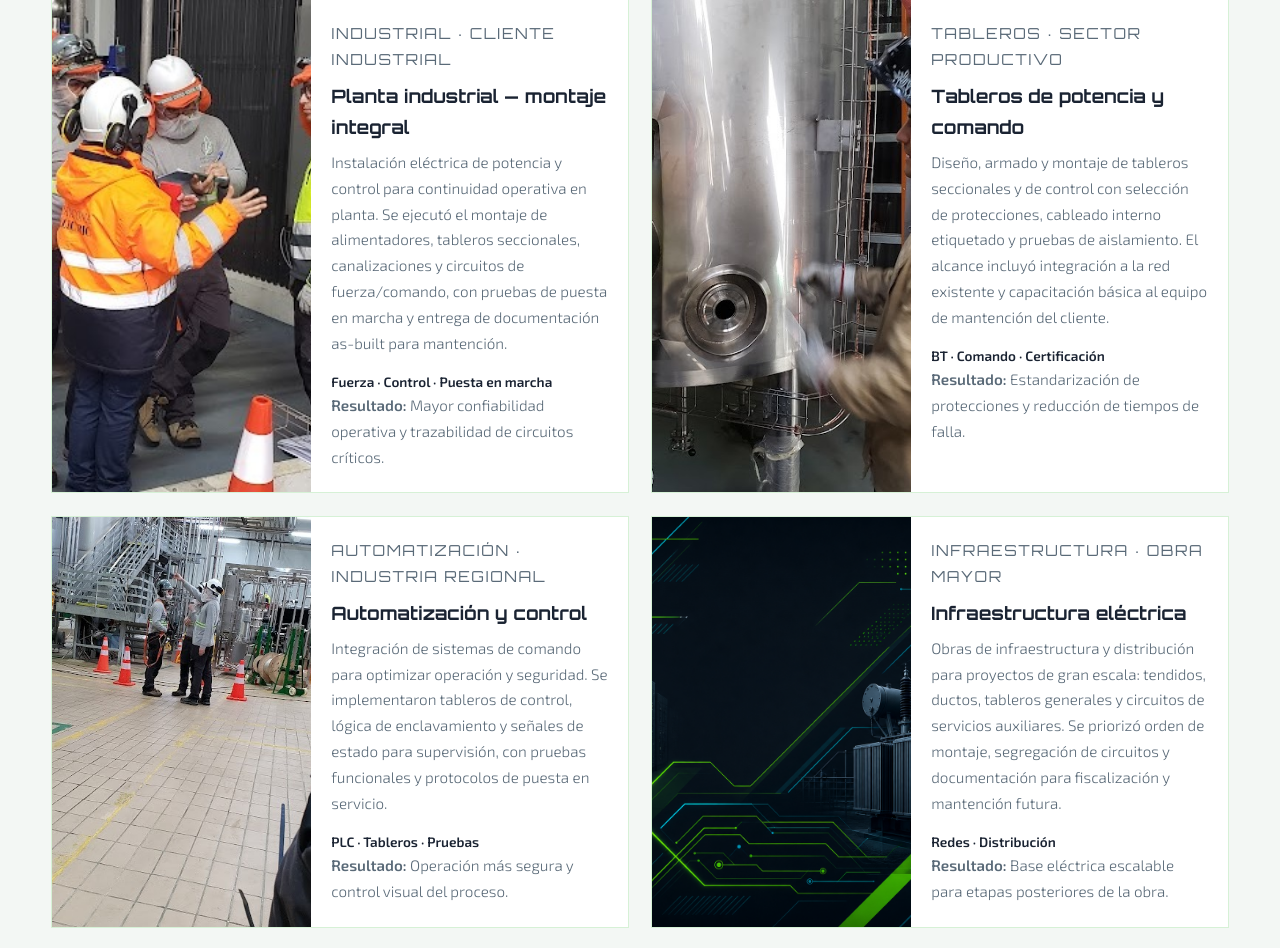
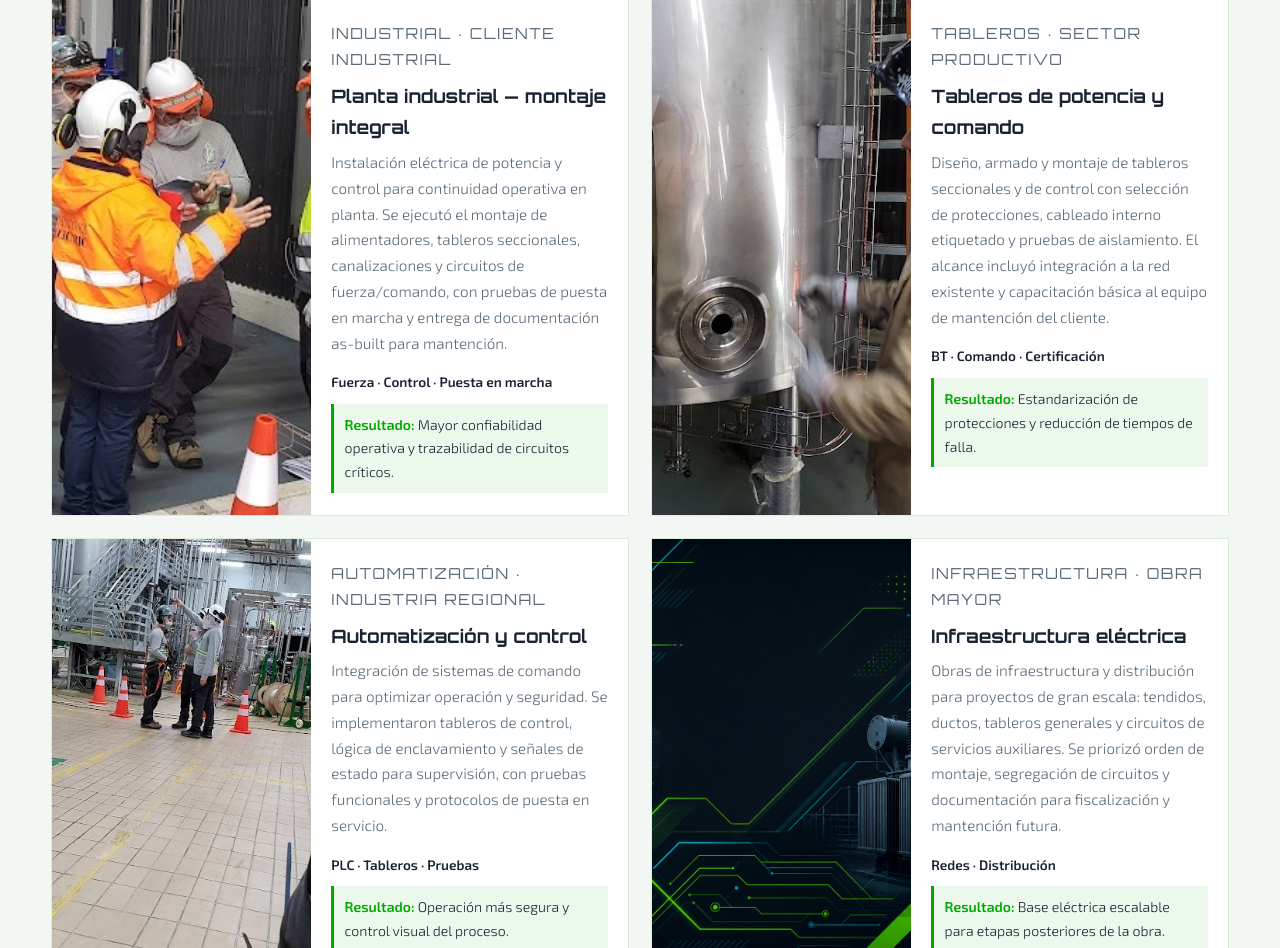
Before and after one commit to Caleushe-desing/patagoniaelectric, a Node server app: page /portafolio in a window 1280 px wide. Shown: the part 5188-6136 px from the top of the page. Run offline with Node 20, Linux system fonts and the light colour scheme.

Commit message:
Mostrar resultado de proyectos en el portafolio digital
Añade estilos para el bloque de resultado en las tarjetas de
proyectos del portafolio web.

Co-authored-by: Caleushe-desing <Caleushe-desing@users.noreply.github.com>

```diff
--- a/public/css/portfolio.css
+++ b/public/css/portfolio.css
@@ -506,6 +506,19 @@
   color: var(--pf-ink) !important;
   font-weight: 600;
   font-size: 0.85rem !important;
+}
+
+.pf-project__result {
+  margin-top: 0.65rem !important;
+  padding: 0.55rem 0.65rem;
+  border-left: 3px solid var(--pf-neon);
+  background: rgba(0, 168, 0, 0.08);
+  color: var(--pf-ink) !important;
+  font-size: 0.88rem !important;
+}
+
+.pf-project__result strong {
+  color: var(--pf-neon);
 }
 
 /* Clients */
```
